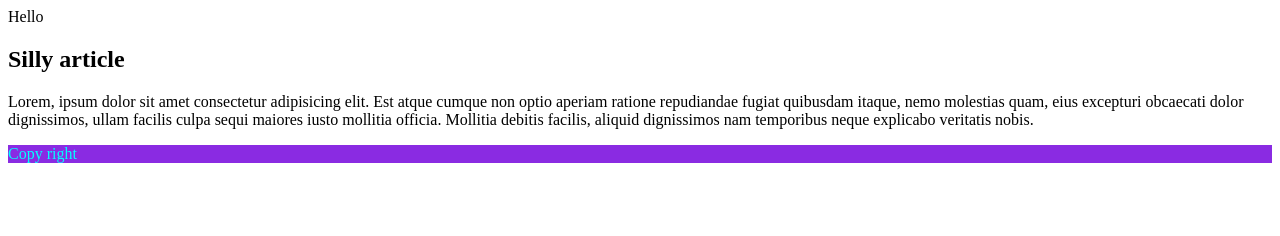
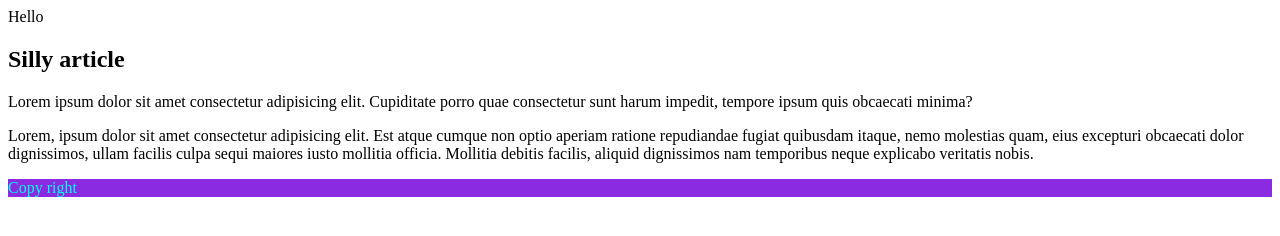
Before and after one commit to sidhdhali/git_team, a plain HTML site: page index.html in a window 1280 px wide. Drawn offline with Linux system fonts and the light colour scheme.

Commit message:
paragraph added

```diff
--- a/index.html
+++ b/index.html
@@ -11,6 +11,12 @@
     <article>
       <h2 class="silly-heading">Silly article</h2>
       <p>
+        Lorem ipsum dolor sit amet consectetur adipisicing elit. Cupiditate
+        porro quae consectetur sunt harum impedit, tempore ipsum quis obcaecati
+        minima?
+      </p>
+
+      <p>
         Lorem, ipsum dolor sit amet consectetur adipisicing elit. Est atque
         cumque non optio aperiam ratione repudiandae fugiat quibusdam itaque,
         nemo molestias quam, eius excepturi obcaecati dolor dignissimos, ullam
```
